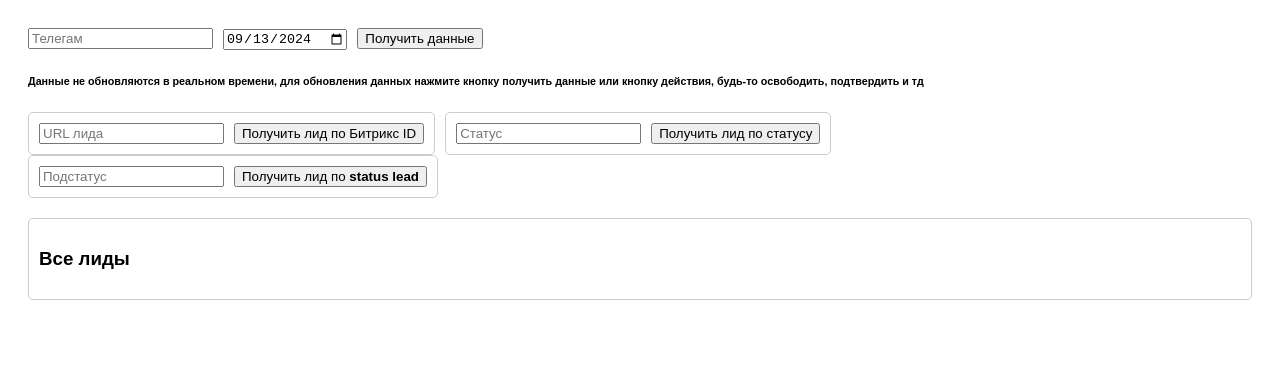
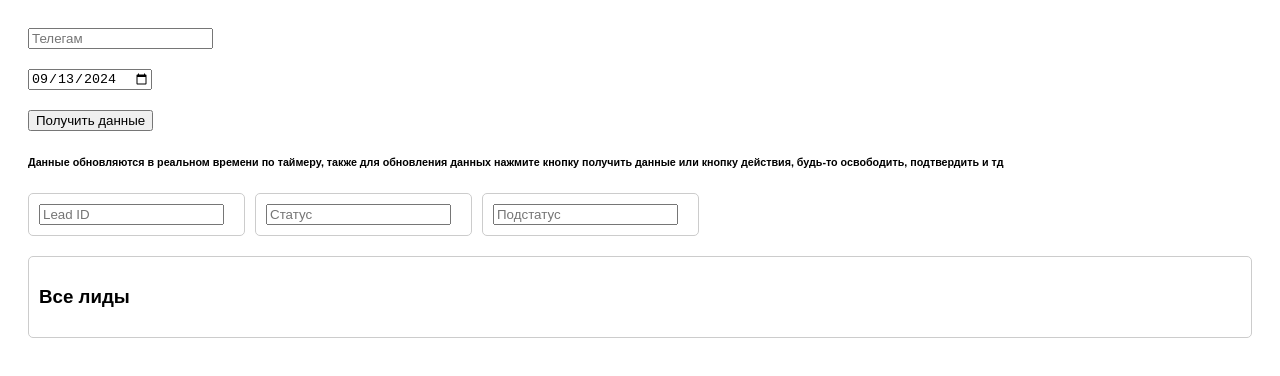
Before and after one commit to cclonner/urban-debug, a React (Create React App) app: page / in a window 1280 px wide. Shown: the top 376 px of the page. Built offline with nearby package versions, Linux system fonts and the light colour scheme.

Commit message:
фильтры и дебаунс

```diff
--- a/src/App.css
+++ b/src/App.css
@@ -1,6 +1,9 @@
 .App {
   font-family: Arial, sans-serif;
   padding: 20px;
+}
+.header{
+  display: flex;
 }
 
 .input-block {
@@ -8,9 +11,9 @@
 }
 
 .input-block input,
-.input-block button {
+/* .input-block button {
   margin-right: 10px;
-}
+} */
 
 .function-block {
   display: flex;
@@ -51,9 +54,9 @@
   color: red;
 }
 
-.lead-block button {
+/* .lead-block button {
   margin-right: 5px;
-}
+} */
 .bug {
   color: red;
 }
@@ -61,3 +64,41 @@
 .ok{
   color: green;
 }
+.timer{
+  display: flex;
+}
+.buttons{
+  display: flex;
+  flex-direction: row;
+  margin-top: 10px;
+  flex-wrap: wrap;
+}
+
+.free {
+  background-color: #4CAF50;
+  color: white;
+}
+
+.confirm {
+  background-color: #9370DB;
+  color: white;
+}
+
+.reject {
+  background-color: #FF0000;
+  color: white;
+}
+
+.busy {
+  background-color: #FFC0CB;
+  color: white;
+}
+
+.button {
+  padding: 10px 20px 10px 20px;
+  font-size: 12px;
+  margin: 2px;
+  border: none;
+  border-radius: 4px;
+  cursor: pointer;
+}
--- a/src/App.tsx
+++ b/src/App.tsx
@@ -23,8 +23,8 @@ interface CustomError extends Error {
 }
 
 function App() {
-  const [username, setUsername] = useState('');
-  const [date, setDate] = useState('');
+  const [username, setUsername] = useState(localStorage.getItem('username') || '');
+  const [date, setDate] = useState(localStorage.getItem('date') || '');
   const [leadId, setLeadId] = useState('');
   const [status, setStatus] = useState('');
   const [statusLead, setStatusLead] = useState('');
@@ -38,12 +38,37 @@ function App() {
   const [selectedLead, setSelectedLead] = useState<Scheduler | null>(null);
   const [formattedDateToFilter, setFormattedDateToFilter] = useState('');
   const [leadURL, setLeadURL] = useState('');
+  const [timer, setTimer] = useState(5);
+  const [isFetching, setIsFetching] = useState(false);
 
   useEffect(() => {
     const today = new Date().toISOString().split('T')[0];
 
+    if (!date) {
       setDate(today);
-  }, []);
+    }
+
+    localStorage.setItem('username', username);
+    localStorage.setItem('date', date);
+  }, [username, date]);
+
+  useEffect(() => {
+    let interval: NodeJS.Timeout;
+
+    if (isFetching) {
+      interval = setInterval(() => {
+        setTimer((prevTimer) => {
+          if (prevTimer === 1) {
+            fetchData(username, date);
+            return 5;
+          }
+          return prevTimer - 1;
+        });
+      }, 1000);
+    }
+
+    return () => clearInterval(interval);
+  }, [isFetching, username, date]);
 
   function formatDateToFetch(date: string): string {
     const [year, month, day] = date.split('-');
@@ -55,12 +80,9 @@ function App() {
     return `${day}-${month}-${year}`;
   }
 
-
   async function fetchData(username: string, date: string) {
     try {
       const formattedDate = formatDateToFetch(date);
-      console.log('Получение данных фетч')
-
       const formattedDateToFilter = formatDateToFilter(date);
       setFormattedDateToFilter(formattedDateToFilter);
 
@@ -75,7 +97,6 @@ function App() {
       const data = await response.json();
       setData(data);
       return data;
-      console.log('Данные фетч получены');
     } catch (error: unknown) {
       console.error('Проблемы с подключением:', error);
       if (error instanceof Error) {
@@ -159,6 +180,8 @@ function App() {
   }
 
   const handlePostRequest = (id: number, status: number) => {
+    const isConfirmed = window.confirm('Вы уверены, что хотите подтвердить этот лид?');
+    if (isConfirmed) {
       try {
         fetch('https://urban-bot2.zudov.pro/api/expert/setStatusScheduler', {
           method: 'POST',
@@ -172,6 +195,7 @@ function App() {
       } catch (error) {
         console.error('Error:', error);
       }
+    }
   };
 
   const renderLeads = (leads: Scheduler[]) => {
@@ -183,21 +207,21 @@ function App() {
       >
         <div>ID: {lead.id}</div>
         <div>Time: {lead.time}</div>
-        <div className={`status ${lead.status === 'Подтвержден' && !lead.statusLead ? 'bug' : 'ok'}`}>
+        <div className={`status ${lead.status === 'Подтвердил' && !lead.statusLead ? 'bug' : 'ok'}`}>
           Статус: {lead.status}
         </div>
         <div className={`status-lead ${lead.status === 'Свободен' && lead.statusLead ? 'bug' : 'ok'}`}>
           Status Lead: {lead.statusLead}
         </div>
         <div className={`lead-id ${lead.status === 'Назначен урок' && !lead.leadId ? 'bug' : 'ok'}`}>
-          Lead ID: {lead.leadId}
+          Lead ID: <a href={`https://b24-a8ju75.bitrix24.ru/crm/lead/details/${lead.leadId}/`}>{lead.leadId}</a>
         </div>
         {selectedLead?.id === lead.id && (
-          <div>
-            <button onClick={() => handlePostRequest(lead.id, 0)}>Освободить</button>
-            <button onClick={() => handlePostRequest(lead.id, 4)}>Подтвердить</button>
-            <button onClick={() => handlePostRequest(lead.id, 3)}>Отклонить</button>
-            <button onClick={() => handlePostRequest(lead.id, 1)}>Занят</button>
+          <div className="buttons">
+            <button className="button free" onClick={() => handlePostRequest(lead.id, 0)}>Освободить</button>
+            <button className="button confirm" onClick={() => handlePostRequest(lead.id, 4)}>Подтвердить</button>
+            <button className="button reject" onClick={() => handlePostRequest(lead.id, 3)}>Отклонить</button>
+            <button className="button busy" onClick={() => handlePostRequest(lead.id, 1)}>Занят</button>
           </div>
       )}
       </div>
@@ -217,7 +241,22 @@ function App() {
     }
 
     return null;
-  }
+  };
+  const filterLeads = (leads: Scheduler[]) => {
+    return leads.filter((lead) => {
+      return (
+        (!leadId || (lead.leadId && lead.leadId.includes(leadId))) &&
+        (!status || (lead.status && lead.status.includes(status))) &&
+        (!statusLead || (lead.statusLead && lead.statusLead.includes(statusLead)))
+      );
+    });
+  };
+
+
+  const handleFetchData = () => {
+    fetchData(username, date);
+    setIsFetching(true);
+  };
 
   return (
     <div className="App">
@@ -235,18 +274,18 @@ function App() {
           value={date}
           onChange={(e) => setDate(e.target.value.split('').join(''))}
         />
-        <button onClick={() => fetchData(username, date)}>Получить данные</button>
+        <button onClick={handleFetchData}>Получить данные</button>
+        {isFetching && <p>Обновление через: {timer}</p>}
       </div>
-      <h6>Данные не обновляются в реальном времени, для обновления данных нажмите кнопку получить данные или кнопку действия, будь-то освободить, подтвердить и тд</h6>
+      <h6>Данные обновляются в реальном времени по таймеру, также для обновления данных нажмите кнопку получить данные или кнопку действия, будь-то освободить, подтвердить и тд</h6>
       <div className="function-block">
         <div className="function-item" style={{ backgroundColor: blockStatus.leadIdBlock }}>
           <input
             type="text"
-            placeholder="URL лида"
-            value={leadURL}
-            onChange={(e) => setLeadURL(e.target.value)}
+            placeholder="Lead ID"
+            value={leadId}
+            onChange={(e) => setLeadId(e.target.value)}
           />
-          <button onClick={() => getLeadByLeadId()}>Получить лид по Битрикс ID</button>
         </div>
         <div className="function-item" style={{ backgroundColor: blockStatus.statusBlock }}>
           <input
@@ -255,7 +294,6 @@ function App() {
             value={status}
             onChange={(e) => setStatus(e.target.value)}
           />
-          <button onClick={() => getLastLeadByStatus()}>Получить лид по статусу</button>
         </div>
         <div className="function-item" style={{ backgroundColor: blockStatus.statusLeadBlock }}>
           <input
@@ -264,7 +302,6 @@ function App() {
             value={statusLead}
             onChange={(e) => setStatusLead(e.target.value)}
           />
-          <button onClick={() => getLastLeadByStatusLead()}>Получить лид по <b>status lead</b></button>
         </div>
       </div>
       <div className="result-block">
@@ -279,7 +316,7 @@ function App() {
             {data && (
               <div>
                 <h4>{formattedDateToFilter}</h4>
-                {renderLeads(filterLeadsByCurrentDate(data))}
+                {renderLeads(filterLeads(filterLeadsByCurrentDate(data)))}
               </div>
             )}
           </div>
```
Lines whose indentation alone changed are shown as unchanged.
